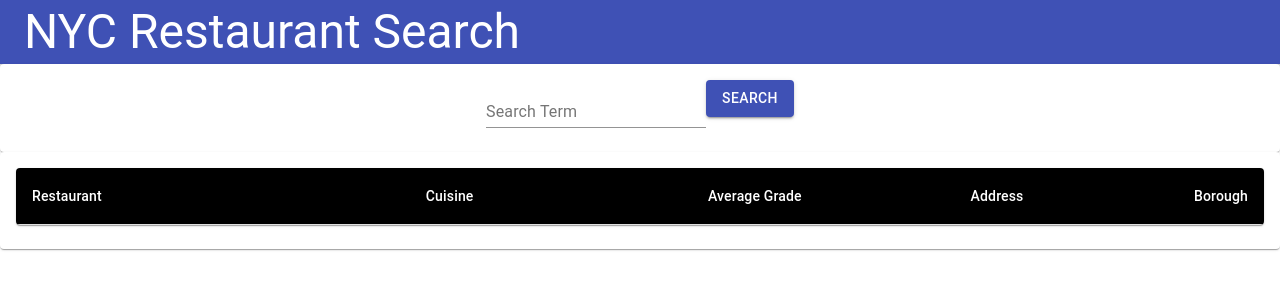
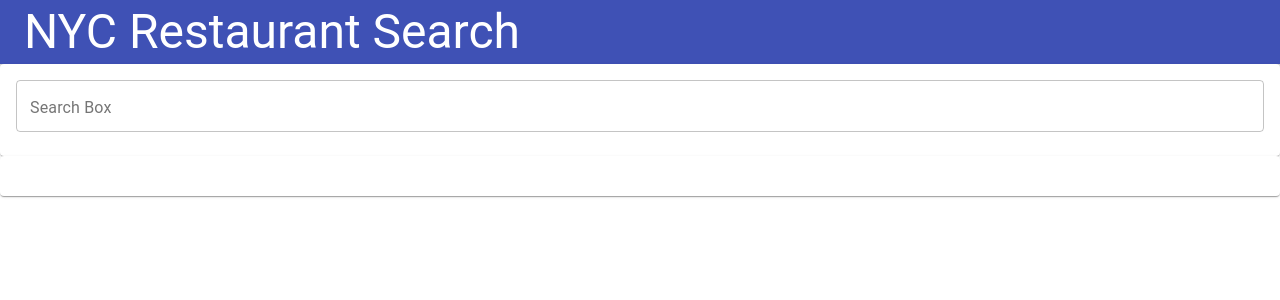
Before and after one commit to codefriar/fmrn-esm-base, a React (Create React App) app in the folder client/: page / in a window 1280 px wide. Shown: the top 300 px of the page. Built offline with nearby package versions, Linux system fonts and the light colour scheme.

Commit message:
adding facet searches

```diff
--- a/client/src/App.js
+++ b/client/src/App.js
@@ -5,25 +5,42 @@ import TypoGraphy from '@material-ui/core/Typography'
 import Card from '@material-ui/core/Card'
 import CardContent from '@material-ui/core/CardContent'
 import TextField from '@material-ui/core/TextField'
-import Button from '@material-ui/core/Button'
+// import Button from '@material-ui/core/Button'
 import BuildEnv from './buildEnv.js'
 import ResultsDataTable from './ResultsDataTable.js'
+import Autocomplete from '@mui/material/Autocomplete'
 import './App.css'
 
 function App() {
   const [searchTerm, setSearchTerm] = useState('')
   const [results, setResults] = useState([])
-  const handleChange = (event) => setSearchTerm(event.target.value)
-  const handleSearch = async (event) => {
+  // const handleChange = (event) => setSearchTerm(event.target.value)
+  // const handleSearch = async (event) => {
+  //   event.preventDefault()
+  //   setSearchTerm(event.target.value)
+  //   if (searchTerm.length > 0) {
+  //     const searchResults = await fetch(
+  //       `${BuildEnv()}/restaurant/search/${searchTerm}`
+  //     )
+  //     setResults(await searchResults.json())
+  //   }
+  // }
+
+  const fetchResultsFromBackend = async (event) => {
     event.preventDefault()
     setSearchTerm(event.target.value)
     if (searchTerm.length > 0) {
-      const searchResults = await fetch(
-        `${BuildEnv()}/restaurant/search/${searchTerm}`
-      )
-      setResults(await searchResults.json())
+      try {
+        const searchResults = await fetch(
+          `${BuildEnv()}/restaurant/search/${searchTerm}`
+        )
+        setResults(await searchResults.json())
+      } catch (err) {
+        setResults([])
+      }
     }
   }
+
   return (
     <div className="App">
       <AppBar color="primary" position="static">
@@ -35,7 +52,24 @@ function App() {
       </AppBar>
       <Card>
         <CardContent>
-          <form onSubmit={handleSearch}>
+          <Autocomplete
+            freeSolo
+            filterOptions={(x) => x}
+            getOptionLabel={(option) => option.name}
+            autoComplete
+            autoHighlight
+            options={results}
+            renderInput={(params) => (
+              <TextField
+                {...params}
+                onChange={fetchResultsFromBackend}
+                variant="outlined"
+                label="Search Box"
+              />
+            )}
+          />
+
+          {/* <form onSubmit={handleSearch}>
             <TextField
               id="standard-basic"
               label="Search Term"
@@ -56,12 +90,12 @@ function App() {
             >
               Search{' '}
             </Button>
-          </form>
+          </form> */}
         </CardContent>
       </Card>
       <Card>
         <CardContent>
-          <ResultsDataTable results={results}></ResultsDataTable>
+          {/* <ResultsDataTable results={results}></ResultsDataTable> */}
         </CardContent>
       </Card>
     </div>
```
Also changed, not shown: 1 other file (tests, documents, lock files or other folders).
